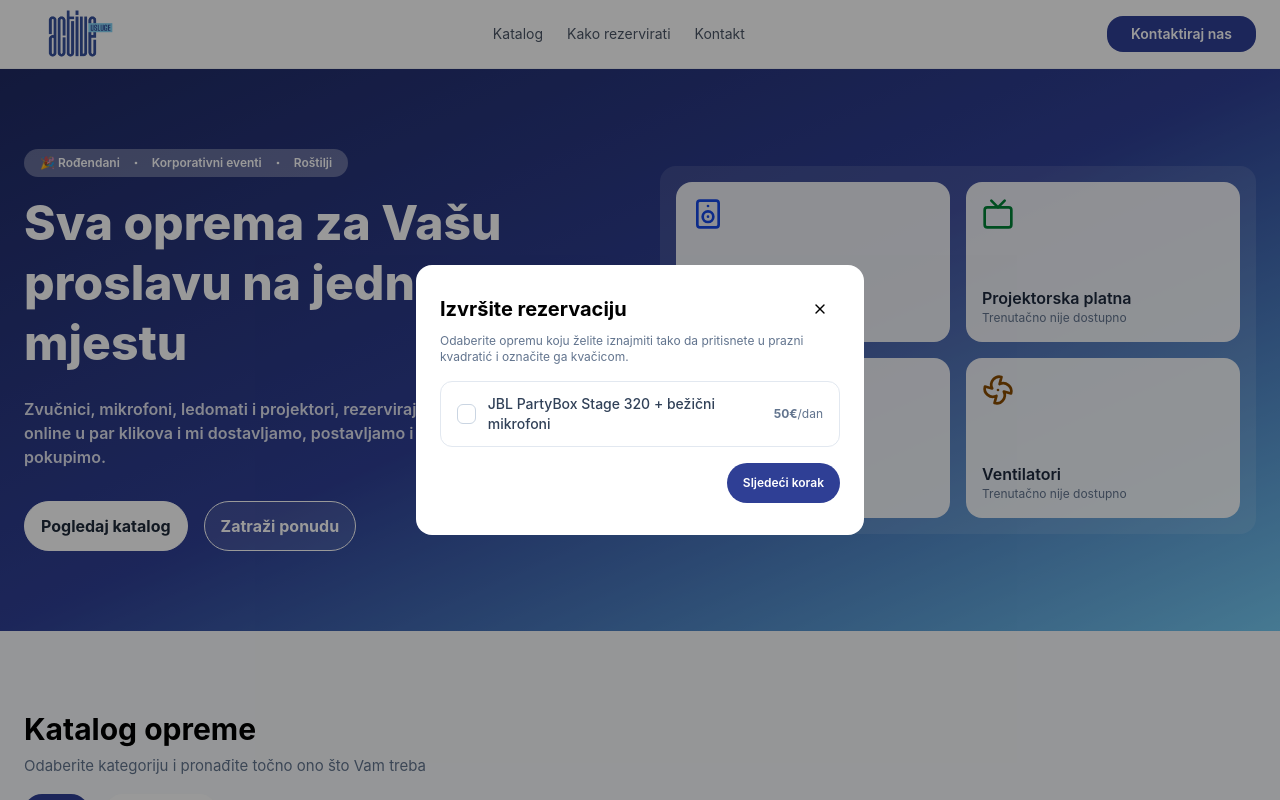
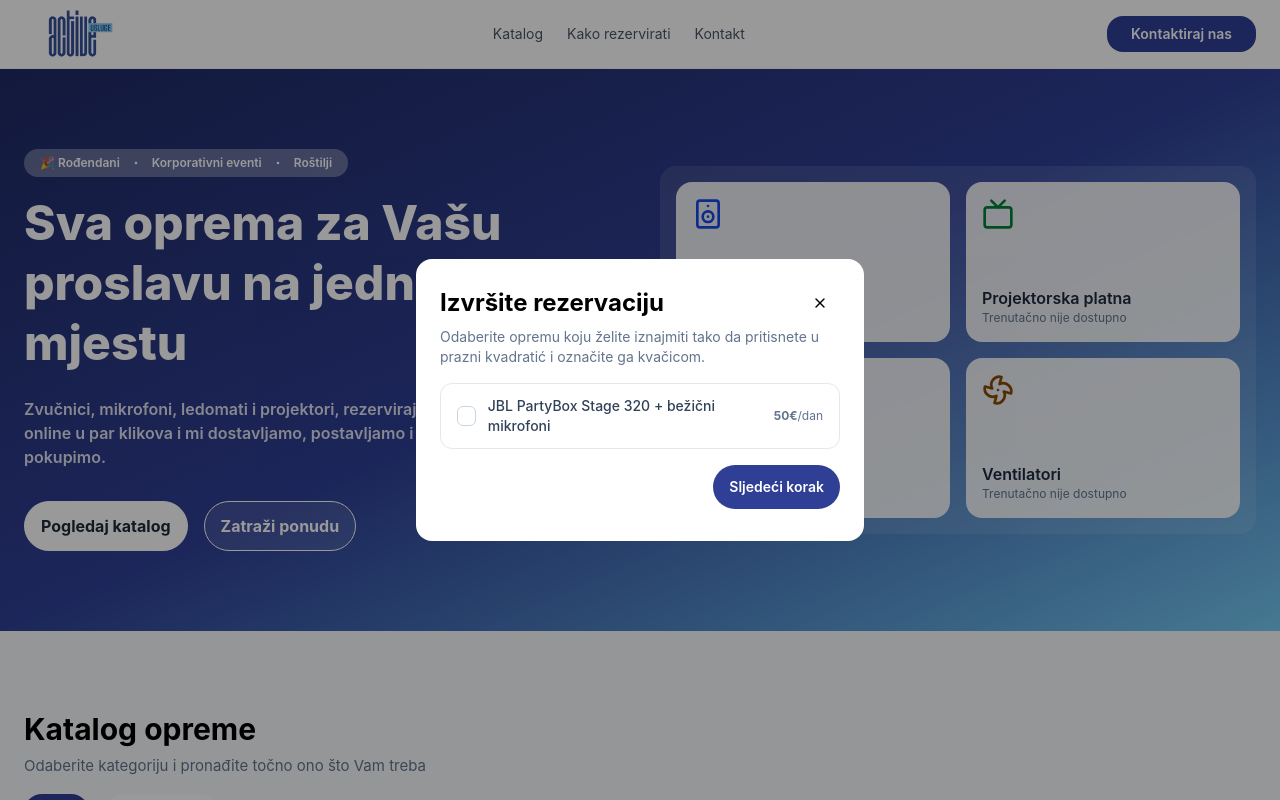
Before and after one commit to AntonioCar18/ActiveUsluge, a React (Vite) app: page / in a window 1280 px wide. Both pictures are taken after a click on the button "Zatraži ponudu". Shown: the top 800 px of the page. Built offline with nearby package versions, Linux system fonts and the light colour scheme.

Commit message:
Update Request

```diff
--- a/src/components/subcomponents/rentRequest.jsx
+++ b/src/components/subcomponents/rentRequest.jsx
@@ -50,7 +50,7 @@ const RentRequest = ({ onClose }) => {
         <div className="fixed inset-0 z-50 bg-black/40 flex items-center justify-center p-4">
             <div className="bg-white rounded-2xl p-6 max-w-md w-full">
                 <div className="flex items-center justify-between">
-                    <h2 className="text-xl font-bold">Izvršite rezervaciju</h2>
+                    <h2 className="text-2xl font-bold">Izvršite rezervaciju</h2>
                     <button
                         onClick={onClose}
                         className="cursor-pointer rounded-full p-1"
@@ -61,7 +61,7 @@ const RentRequest = ({ onClose }) => {
 
                 {step === 1 && (
                     <>
-                        <p className="text-xs mt-1 text-slate-500">Odaberite opremu koju želite iznajmiti tako da pritisnete u prazni kvadratić i označite ga kvačicom.</p>
+                        <p className="text-sm mt-1 text-slate-500">Odaberite opremu koju želite iznajmiti tako da pritisnete u prazni kvadratić i označite ga kvačicom.</p>
 
                         <div className="flex flex-col gap-2 mt-4">
                             {equipment.map((item) => {
@@ -104,7 +104,7 @@ const RentRequest = ({ onClose }) => {
                             )}
                             <button
                                 onClick={goToStep2}
-                                className="ml-auto shrink-0 text-xs bg-[#2f3f95] rounded-full px-4 py-3 cursor-pointer font-semibold text-white"
+                                className="ml-auto shrink-0 text-sm bg-[#2f3f95] rounded-full px-4 py-3 cursor-pointer font-semibold text-white"
                             >
                                 Sljedeći korak
                             </button>
@@ -114,11 +114,11 @@ const RentRequest = ({ onClose }) => {
 
                 {step === 2 && (
                     <>
-                        <p className="text-xs mt-1 text-slate-500">Unesite podatke potrebne za rezervaciju.</p>
+                        <p className="text-sm mt-1 text-slate-500">Unesite podatke potrebne za rezervaciju.</p>
 
                         <div className="flex flex-col gap-3 mt-4">
                             <div className="flex flex-col">
-                                <label className="text-xs text-slate-500 font-bold">Ime i prezime</label>
+                                <label className="text-sm text-slate-500 font-bold">Ime i prezime</label>
                                 <input
                                     value={name}
                                     onChange={(e) => setName(e.target.value)}
@@ -127,7 +127,7 @@ const RentRequest = ({ onClose }) => {
                                 />
                             </div>
                             <div className="flex flex-col">
-                                <label className="text-xs text-slate-500 font-bold">Datum eventa</label>
+                                <label className="text-sm text-slate-500 font-bold">Datum eventa</label>
                                 <input
                                     type="date"
                                     min={today}
@@ -137,7 +137,7 @@ const RentRequest = ({ onClose }) => {
                                 />
                             </div>
                             <div className="flex flex-col">
-                                <label className="text-xs text-slate-500 font-bold">Lokacija</label>
+                                <label className="text-sm text-slate-500 font-bold">Lokacija</label>
                                 <input
                                     value={location}
                                     onChange={(e) => setLocation(e.target.value)}
@@ -150,13 +150,13 @@ const RentRequest = ({ onClose }) => {
                         <div className="mt-6 flex items-center justify-between">
                             <button
                                 onClick={() => setStep(1)}
-                                className="text-xs text-slate-500 font-semibold cursor-pointer"
+                                className="text-sm text-slate-500 font-semibold cursor-pointer"
                             >
                                 Natrag
                             </button>
                             <button
                                 onClick={handleSubmit}
-                                className="text-xs bg-[#2f3f95] rounded-full px-4 py-3 cursor-pointer font-semibold text-white"
+                                className="text-sm bg-[#2f3f95] rounded-full px-4 py-3 cursor-pointer font-semibold text-white"
                             >
                                 Pošalji zahtjev
                             </button>
```
